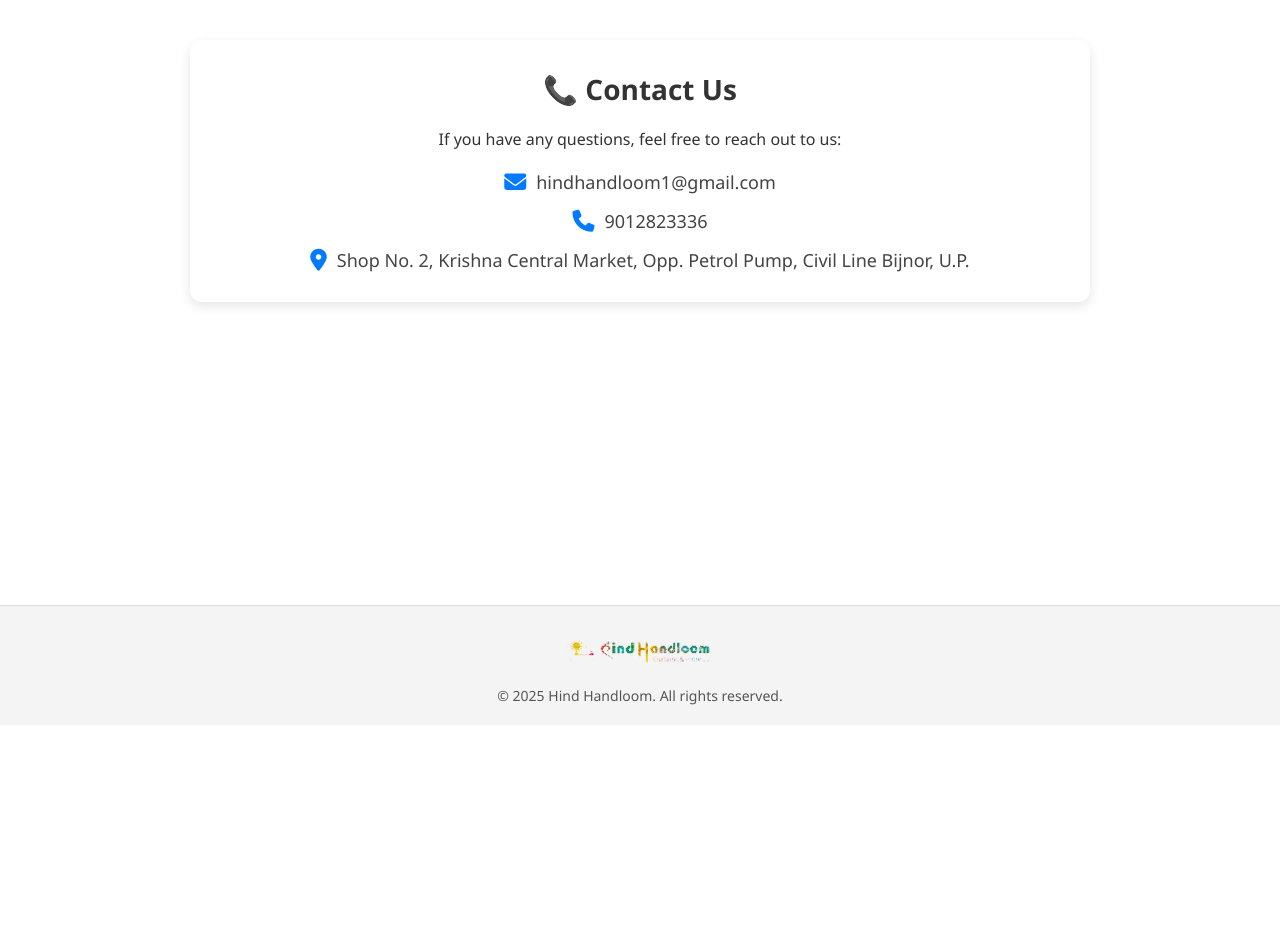
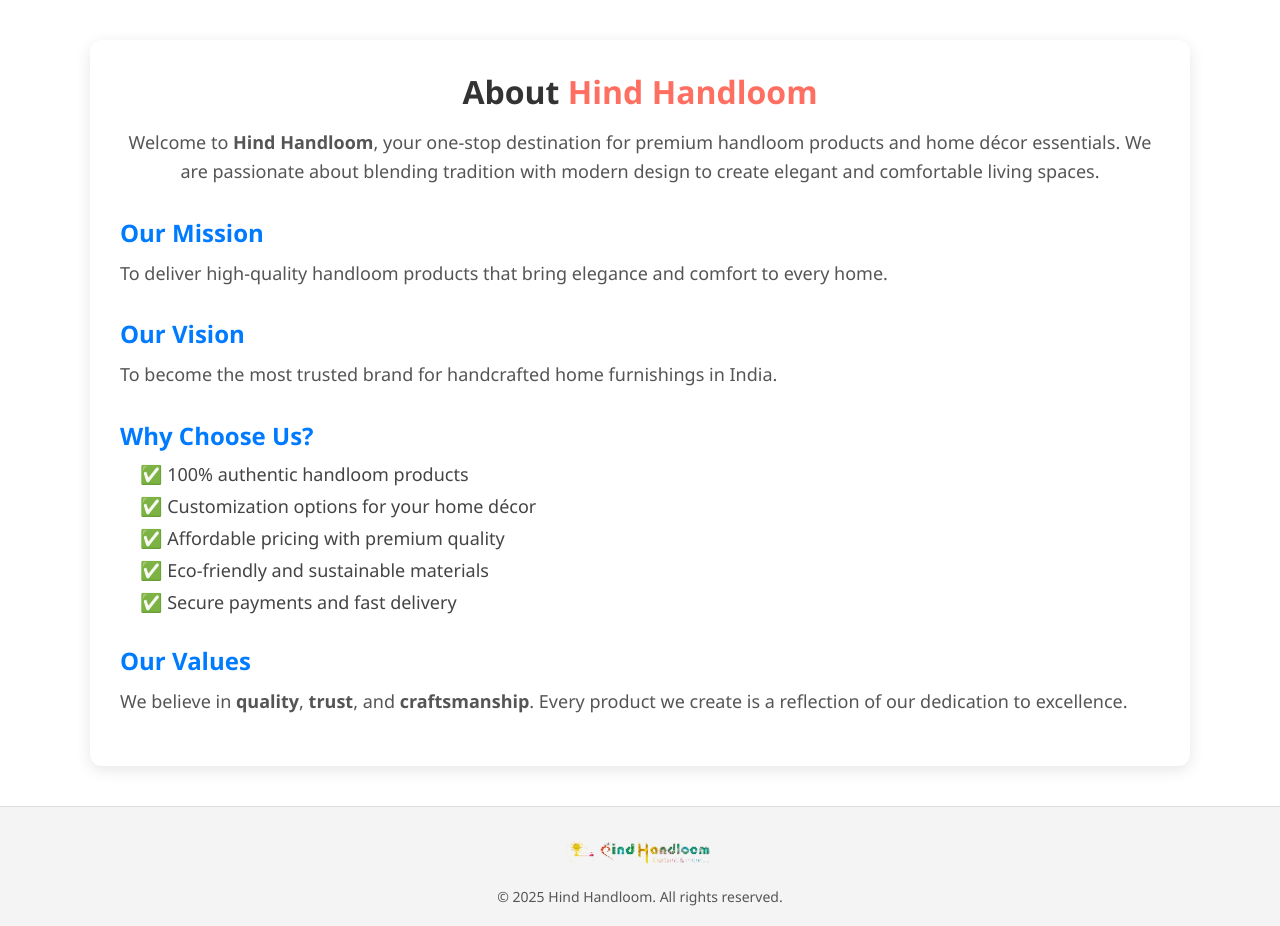
Before and after one commit to faiz123-pixel/hind-handloom, a Django app: page /about/ in a window 1280 px wide. Shown: the part 75-1001 px from the top of the page. Before the commit the page ends 780 px from the top, so only its background shows below. Run offline with Django 5.2, Linux system fonts and the light colour scheme; data comes from the database, SQL or seed files in the repository; both versions use the stored data as it was after the commit; some libraries are stand-ins or nearby versions.

Commit message:
Updated Hindhandloom

```diff
--- a/myapp/templates/about.html
+++ b/myapp/templates/about.html
@@ -1,63 +1,95 @@
 {% extends 'base.html' %}
-
 {% load static %}
 
 {% block extra_css %}
-<link rel="stylesheet" href="{% static 'myapp/css/about.css' %}">
 <style>
-    .contact-container {
-        max-width: 900px;
+    .about-container {
+        max-width: 1100px;
         margin: 40px auto;
         padding: 30px;
-        background: #ffffff;
+        background: #fff;
         border-radius: 12px;
-        box-shadow: 0 4px 12px rgba(0, 0, 0, 0.1);
+        box-shadow: 0 4px 15px rgba(0, 0, 0, 0.1);
         text-align: center;
     }
 
-    .contact-container h2 {
-        font-size: 28px;
-        margin-bottom: 20px;
+    .about-container h1 {
+        font-size: 32px;
+        font-weight: bold;
+        margin-bottom: 15px;
         color: #333;
     }
 
+    .about-container p {
+        font-size: 18px;
+        color: #555;
+        line-height: 1.6;
+        margin-bottom: 20px;
+    }
+
+    .about-section {
+        margin-top: 30px;
+        text-align: left;
+    }
+
+    .about-section h2 {
+        font-size: 24px;
+        color: #007bff;
+        margin-bottom: 10px;
+    }
+
+    .about-section ul {
+        padding-left: 20px;
+        margin-top: 10px;
+    }
+
+    .about-section ul li {
+        font-size: 18px;
+        margin-bottom: 8px;
+        color: #444;
+    }
+
+    .highlight {
+        color: #ff6f61;
+        font-weight: bold;
+    }
+
+    /* Contact Info */
     .contact-details {
-        display: grid;
-        grid-template-columns: 1fr;
-        gap: 15px;
-        margin-top: 20px;
+        margin-top: 40px;
+        padding: 20px;
+        background: #f8f9fa;
+        border-radius: 8px;
+        text-align: center;
+    }
+
+    .contact-details h3 {
+        font-size: 24px;
+        color: #333;
+        margin-bottom: 15px;
     }
 
     .contact-item {
-        display: flex;
-        align-items: center;
-        justify-content: center;
-        gap: 10px;
         font-size: 18px;
-        color: #444;
+        margin-bottom: 8px;
+        color: #555;
     }
 
     .contact-item i {
+        margin-right: 8px;
         color: #007bff;
-        font-size: 22px;
-    }
-
-    footer {
-        text-align: center;
-        margin-top: 30px;
-        padding: 10px;
-        background: #f8f9fa;
-        border-top: 1px solid #ddd;
-        font-size: 14px;
-        color: #555;
     }
 
     @media (max-width: 768px) {
-        .contact-container {
+        .about-container {
             padding: 20px;
         }
 
-        .contact-item {
+        .about-container h1 {
+            font-size: 26px;
+        }
+
+        .about-container p, .about-section ul li, .contact-item {
             font-size: 16px;
         }
     }
@@ -66,45 +98,38 @@
 
 {% block content %}
 <main>
-    <div class="contact-container">
-        <h2>📞 Contact Us</h2>
-        <p>If you have any questions, feel free to reach out to us:</p>
+    <div class="about-container">
+        <h1>About <span class="highlight">Hind Handloom</span></h1>
+        <p>Welcome to <strong>Hind Handloom</strong>, your one-stop destination for premium handloom products and home décor essentials. We are passionate about blending tradition with modern design to create elegant and comfortable living spaces.</p>
 
-        <div class="contact-details">
-            <div class="contact-item">
-                <i class="fas fa-envelope"></i>
-                <span>
-                    {% for contacts in contact %}
-                        {{ contacts.email }}<br>
-                    {% endfor %}
-                </span>
-            </div>
+        <div class="about-section">
+            <h2>Our Mission</h2>
+            <p>To deliver high-quality handloom products that bring elegance and comfort to every home.</p>
+        </div>
 
-            <div class="contact-item">
-                <i class="fas fa-phone"></i>
-                <span>
-                    {% for contacts in contact %}
-                        {{ contacts.phone_number }}<br>
-                    {% endfor %}
-                </span>
-            </div>
+        <div class="about-section">
+            <h2>Our Vision</h2>
+            <p>To become the most trusted brand for handcrafted home furnishings in India.</p>
+        </div>
 
-            <div class="contact-item">
-                <i class="fas fa-map-marker-alt"></i>
-                <span>
-                    {% for contacts in contact %}
-                        {{ contacts.address }}<br>
-                    {% endfor %}
-                </span>
-            </div>
+        <div class="about-section">
+            <h2>Why Choose Us?</h2>
+            <ul>
+                <li>✅ 100% authentic handloom products</li>
+                <li>✅ Customization options for your home décor</li>
+                <li>✅ Affordable pricing with premium quality</li>
+                <li>✅ Eco-friendly and sustainable materials</li>
+                <li>✅ Secure payments and fast delivery</li>
+            </ul>
+        </div>
+
+        <div class="about-section">
+            <h2>Our Values</h2>
+            <p>We believe in <strong>quality</strong>, <strong>trust</strong>, and <strong>craftsmanship</strong>. Every product we create is a reflection of our dedication to excellence.</p>
         </div>
     </div>
 </main>
 
-<footer>
-    <p>&copy; 2024 Our Company. All rights reserved.</p>
-</footer>
-
 <!-- FontAwesome for icons -->
 <script src="https://kit.fontawesome.com/a076d05399.js" crossorigin="anonymous"></script>
 {% endblock %}
--- a/myapp/views.py
+++ b/myapp/views.py
@@ -34,7 +34,7 @@ def home(request):
     return render(request, 'home.html', {'images': images,'product':product })
 def product_details(request,id):
     product = get_object_or_404(products,id=id)
-    productss =products.objects.all()
+    productss =products.objects.filter(category=product.category).exclude(id=product.id)[:8]
     return render(request, 'product_details.html',{'product':product,'productss':productss})
 def cart(request):
     return render(request, 'cart.html')
@@ -42,7 +42,8 @@ def about(request):
     contacts= Contact.objects.all()
     return render(request, 'about.html',{'contact':contacts})
 def contact(request):
-    return render(request, 'contact.html')
+    contacts = Contact.objects.all()
+    return render(request, 'contact.html', {'contacts': contacts})
 def shop(request):
     category_filter = request.GET.get('category')
 
@@ -68,16 +69,15 @@ def shop(request):
         })
 
 def search(request):
-    query = request.GET.get('search-item')  # Get the search query from the request
+    query = request.GET.get('search-item', '')  # Get the search query from the request
+    results = []
     if query:
-        product = products.objects.filter(
-            Q(name__icontains=query) | Q(description__icontains=query)
+        results = products.objects.filter(
+            Q(name__icontains=query) | Q(description__icontains=query) | Q(color__icontains=query)
         )
-    else:
-        product = products.objects.all()  # Show all products if no search query
 
     return render(request, 'search_results.html', {
-        'product': product,
+        'product': results,
         'query': query,
     })
 
```
Also changed, not shown: myapp/templates/contact.html (+8 -4 lines), myapp/templates/home.html (+8 -0 lines), myapp/templates/product_details.html (+46 -12 lines), myapp/templates/search_results.html (+57 -22 lines), db.sqlite3.
